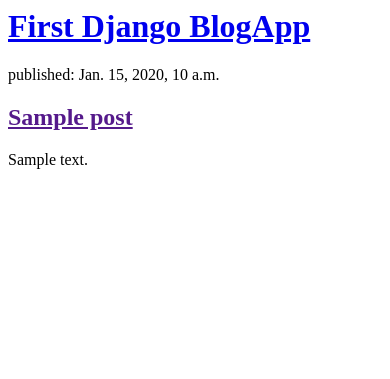
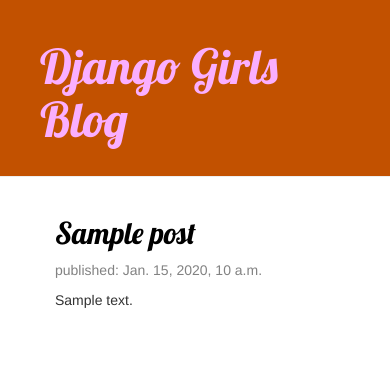
Before and after one commit to nicoloneuen/my-first-blog, a Django app: page / in a window 390 px wide. Shown: the top 379 px of the page. Run offline with Django 3.2, Linux system fonts and the light colour scheme; tables that the repository leaves empty hold one stand-in row (values such as "Sample post"); some libraries are stand-ins or nearby versions.

Commit message:
agrege template extensions, tambien la view de post_detail y el css.

```diff
--- /dev/null
+++ b/blogapp/static/css/blogapp.css
@@ -0,0 +1,46 @@
+.page-header {
+    background-color: #C25100;
+    margin-top: 0;
+    padding: 20px 20px 20px 40px;
+}
+
+.page-header h1, .page-header h1 a, .page-header h1 a:visited, .page-header h1 a:active {
+    color: #faAfff;
+    font-size: 36pt;
+    text-decoration: none;
+}
+
+.content {
+    margin-left: 40px;
+}
+
+h1, h2, h3, h4 {
+    font-family: 'Lobster', cursive;
+}
+
+.date {
+    color: #828282;
+}
+
+.save {
+    float: right;
+}
+
+.post-form textarea, .post-form input {
+    width: 100%;
+}
+
+.top-menu, .top-menu:hover, .top-menu:visited {
+    color: #ffffff;
+    float: right;
+    font-size: 26pt;
+    margin-right: 20px;
+}
+
+.post {
+    margin-bottom: 70px;
+}
+
+.post h2 a, .post h2 a:visited {
+    color: #000000;
+}
--- /dev/null
+++ b/blogapp/templates/blogapp/base.html
@@ -0,0 +1,27 @@
+{% load static %}
+<html>
+
+    <head>
+        <title>First Django BlogApp</title>
+        <link rel="stylesheet" href="//maxcdn.bootstrapcdn.com/bootstrap/3.2.0/css/bootstrap.min.css">
+		<link rel="stylesheet" href="//maxcdn.bootstrapcdn.com/bootstrap/3.2.0/css/bootstrap-theme.min.css">
+		<link rel="stylesheet" href="{% static 'css/blogapp.css' %}">
+		<link href="//fonts.googleapis.com/css?family=Lobster&subset=latin,latin-ext" rel="stylesheet" type="text/css">
+    </head>
+
+    <body>
+    <div class="page-header">
+        <h1><a href="/">Django Girls Blog</a></h1>
+    </div>
+    <div class="content container">
+        <div class="row">
+            <div class="col-md-8">
+                <!--ACA CREO UN BLOQUE DE CONTENIDO, ACA VA MI APP-->
+            {% block content %} <!--ACA PUEDE IR UN REPEATER-->
+            {% endblock %}
+            </div>
+        </div>
+    </div>
+</body>
+
+</html>
--- a/blogapp/templates/blogapp/post_list.html
+++ b/blogapp/templates/blogapp/post_list.html
@@ -1,19 +1,21 @@
-<html>
-    <head>
-        <title>First Django BlogApp</title>
-    </head>
-    <body>
-        <div>
-            <h1><a href="/">First Django BlogApp</a></h1>
-        </div>
-        <!--aca creo mi repeater-->
-        {% for post in posts %}
-        <div>
-        	<p>published: {{ post.published_date }}</p>
-        	<h2><a href="">{{ post.title }}</a></h2>
-        	<p>{{ post.text|linebreaksbr }}</p>
-    	</div>
-		{% endfor %}
-		<!--aca termina mi repeater-->
-    </body>
-</html>
+<!--ACA LLAMO AL TEMPLATE BASE PARA PONER LO QUE MUESTRA ESTE TEMPLATE-->
+{% extends 'blogapp/base.html' %}
+<!-- ACA EMPIEZA MI REPEATER-->
+{% block content %}
+	{% for post in posts %}
+
+		<div class="post">
+
+			<h2><a href="{% url 'post_detail' pk=post.pk %}">{{ post.title }}</a></h2>
+
+			<div class="date">
+			<p>published: {{ post.published_date }}</p>
+			</div>
+
+		<p>{{ post.text|linebreaksbr }}</p>
+
+		</div>
+
+	{% endfor %}
+{% endblock %}
+<!-- ACA TERMINA MI REPEATER-->
--- a/blogapp/urls.py
+++ b/blogapp/urls.py
@@ -4,4 +4,5 @@
 urlpatterns = [
 #asignamos una view (post_list) al url root, y luego le asignamos un nombre leible
     path('', views.post_list, name='post_list'),
+    path('post/<int:pk>/', views.post_detail, name='post_detail'), #es el link que quiero en el html
 ]
--- a/blogapp/views.py
+++ b/blogapp/views.py
@@ -1,5 +1,6 @@
 from django.shortcuts import render
 from django.utils import timezone
+from django.shortcuts import render, get_object_or_404
 from .models import Post
 # Create your views here.
 #creamos una funcion post:list() que toma el request y devuelve return los valores llamando a la funcion render que pone todo junto en nuestro template el.html
@@ -10,6 +11,14 @@
 
 """
 # esta es la funcion sin el filtro solo ordenada por fecha de publicacion el - antes del argumento en order_by es descendente
+
+#vista para la lista de posts (el repeater)
 def post_list(request):
     posts = Post.objects.order_by('-published_date')
     return render(request, 'blogapp/post_list.html', {'posts': posts})
+
+#vista para el detalle del post
+def post_detail(request, pk):
+    post = get_object_or_404(Post, pk=pk)
+    Post.objects.get(pk=pk)
+    return render(request, 'blogapp/post_detail.html', {'post': post})
```
Also changed, not shown: blogapp/templates/blogapp/post_detail.html (added, +13 -0 lines).
